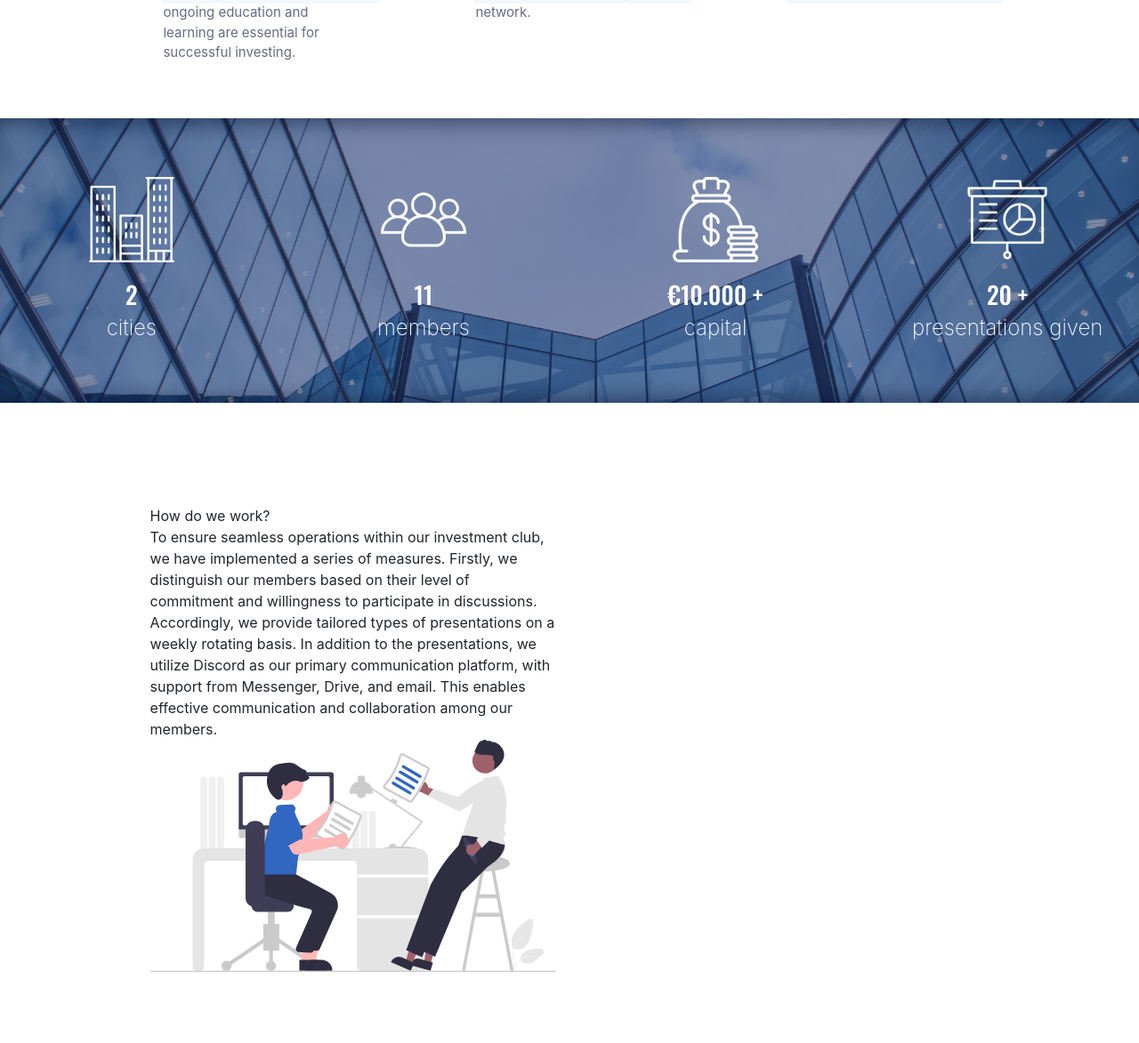
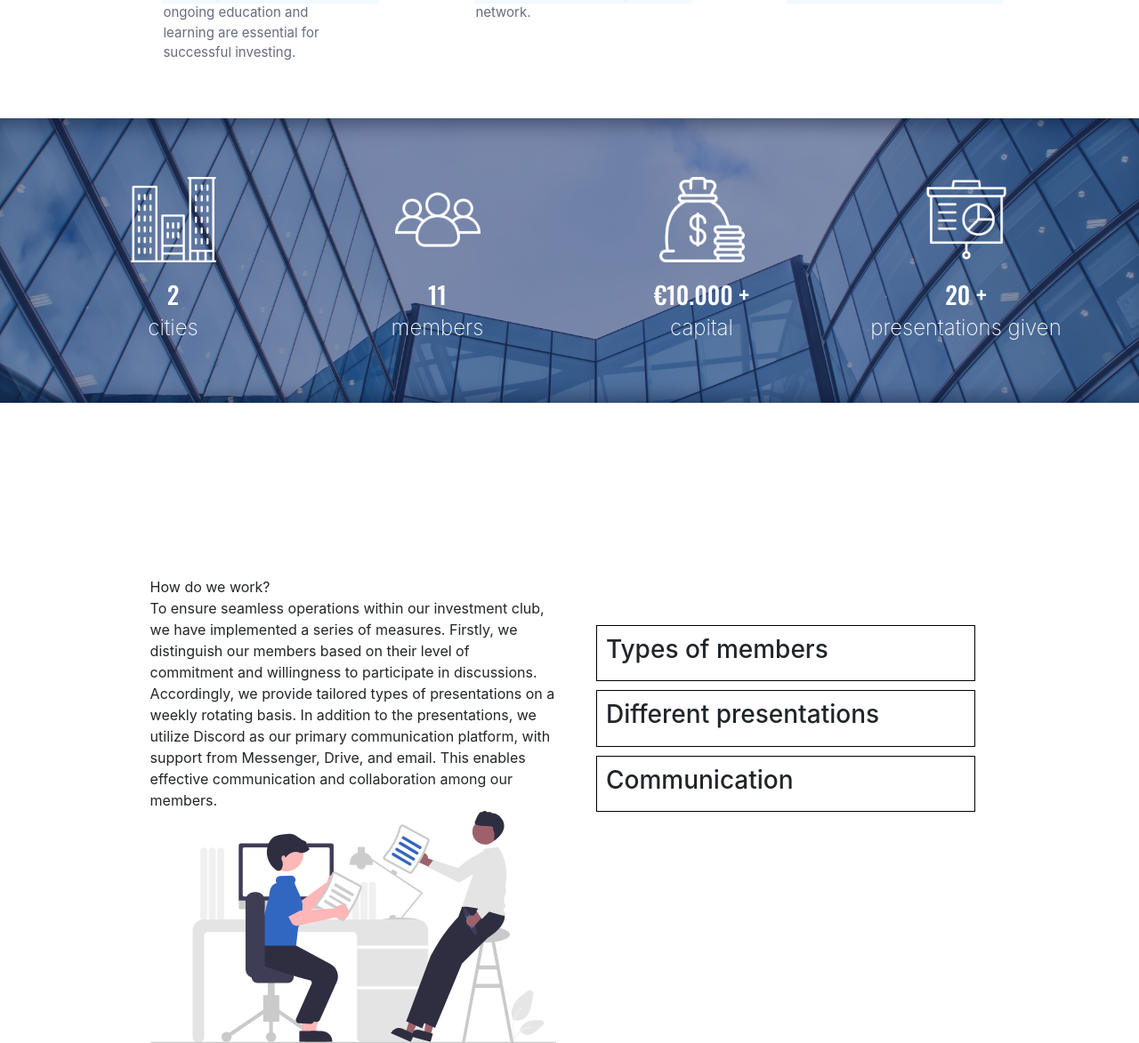
Before and after one commit to JeffSomersKUL/FCF_invest, a Flask app: template app/templates/index.html in a window 1280 px wide. Shown: the part 1126-2299 px from the top of the page at 89% size. Before the commit the page ends 2219 px from the top, so only its background shows below. Run offline with Flask 3, Linux system fonts and the light colour scheme; the template is opened without the code that fills it, so the values that code supplies are empty; some libraries are stand-ins or nearby versions; some web fonts are replaced.

Commit message:
first version of section-3

```diff
--- a/app/static/css/main.js
+++ b/app/static/css/main.js
@@ -23,3 +23,36 @@ $(window).scroll(function () {
     stats.addClass("up-in")
   }
 });
+
+function expand(item) {
+  const content = item.querySelector('.information-content');
+  // Get the height of the content in the expanded state
+  const contentHeight = content.scrollHeight;
+
+  // Set the height of the div to the height of the content
+  content.style.height = `${contentHeight}px`;
+}
+
+function collapse(item) {
+  const content = item.querySelector('.information-content');
+  // Reset the height of the div to 0
+  content.style.height = '0';
+}
+
+const items = document.querySelectorAll('.information-item');
+
+items.forEach(item => {
+  item.addEventListener('click', () => {
+    if (item.classList.contains('active')) {
+      item.classList.remove('active');
+      collapse(item)
+    } else {
+      items.forEach(item => {
+        item.classList.remove('active');
+        collapse(item)
+      });
+      item.classList.add('active');
+      expand(item)
+    }
+  });
+});
--- a/app/static/css/page.css
+++ b/app/static/css/page.css
@@ -428,7 +428,7 @@ transform-origin: bottom left;
   display: flex;
   justify-content: center;
   align-items: center;
-  gap: 5%;
+  gap: 2%;
   width: 100%;
   height: 100%;
 }
@@ -477,7 +477,7 @@ transform-origin: bottom left;
 /********* section 3 *********/
 
 .section-3{
-  height: 40rem;
+  height: 45rem;
 }
 
 .section-3 img{
@@ -494,3 +494,36 @@ transform-origin: bottom left;
   justify-content: flex-end
 
 }
+
+.items-col{
+  display: flex;
+  flex-direction: column;
+  justify-content: center;
+}
+
+.section-3 .container {
+  display: flex;
+  flex-direction: column;
+}
+
+.information-title {
+  border: 1px solid black;
+  margin-bottom: 10px;
+  padding: 10px;
+  cursor: pointer;
+}
+
+.information-item.active > .information-title{
+  background-color: lightgray;
+}
+
+.information-content {
+  overflow: hidden;
+  height: 0;
+  transition: height 500ms ease;
+}
+/********* section 4 *********/
+
+.section-4{
+  height: 20rem;
+}
--- a/app/templates/index.html
+++ b/app/templates/index.html
@@ -139,10 +139,37 @@
                 </div>
                 <img src="../static/images/working.svg" alt="Illustration description">
             </div>
-            <div class="col-sm-6 col-12">
+            <div class="col-md-6 col-12 items-col">
+                <div class="container">
+                    <div class="information-item">
+                        <div class="information-title">
+                            <h3>Types of members</h3>
+                        </div>
+                        <div class="information-content">
+                            <p>Some more information about Item 1.</p>
+                        </div>
+                    </div>
+                    <div class="information-item">
+                        <div class="information-title">
+                            <h3>Different presentations</h3>
+                        </div>
+                        <div class="information-content">
+                            <p>Some more information about Item 1.</p>
+                        </div>
+                    </div>
+                    <div class="information-item">
+                        <div class="information-title">
+                            <h3>Communication</h3>
+                        </div>
+                        <div class="information-content">
+                            <p>Some more information about Item 1.</p>
+                        </div>
+                    </div>
+                </div>
             </div>
         </div>
     </div>
 </section>
+<section class="section-4se"></section>
 </main>
 {% endblock %}
```
